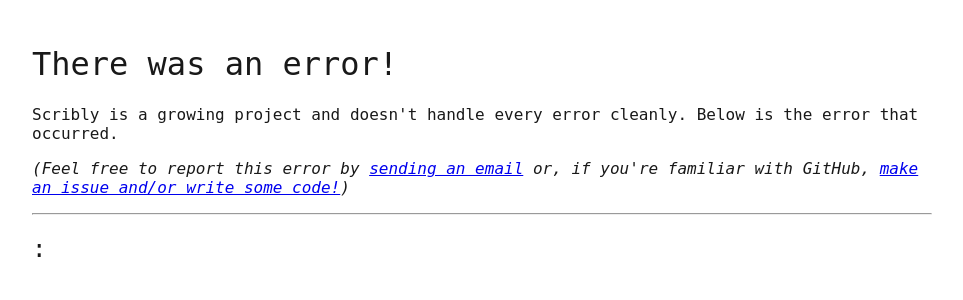
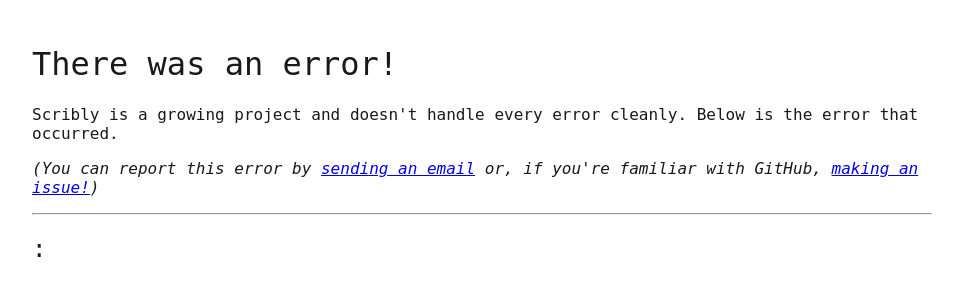
Before and after one commit to zhammer/scribly, a Python web app: template templates/exception.html in a window 1280 px wide. Shown: the top 300 px of the page, without its empty margins (158-1121 px from the left). Run offline with Jinja, Linux system fonts and the light colour scheme; the template is opened without the code that fills it, so the values that code supplies are empty.

Commit message:
Add ExceptionPage.feature

```diff
--- a/templates/exception.html
+++ b/templates/exception.html
@@ -22,13 +22,17 @@
 <body>
   <div class="page">
     <h1>There was an error!</h1>
-    <p>Scribly is a growing project and doesn't handle every error cleanly. Below is the error that
-      occurred.</p>
-    <p><i>(Feel free to report this error by <a
+    <p>
+      Scribly is a growing project and doesn't handle every error cleanly.
+      Below is the error that occurred.
+    </p>
+    <p>
+      <i>(You can report this error by <a
           href="mailto:zach.the.hammer@gmail.com?subject=Scribly Bug!" target="_blank"
-          rel="noopener noreferrer">sending an
-          email</a> or, if you're familiar with GitHub, <a target="_blank" rel="noopener noreferrer"
-          href="https://github.com/zhammer/scribly">make an issue and/or write some code!</a>)</i>
+          rel="noopener noreferrer">sending an email</a> or, if you're familiar with
+        GitHub,{{ " " }}
+        <a target="_blank" rel="noopener noreferrer" href="https://github.com/zhammer/scribly">
+          making an issue!</a>)</i>
     </p>
     <hr>
     <h2>
```
Also changed, not shown: cypress/integration/common/steps.js (+4 -0 lines), 1 other file.
